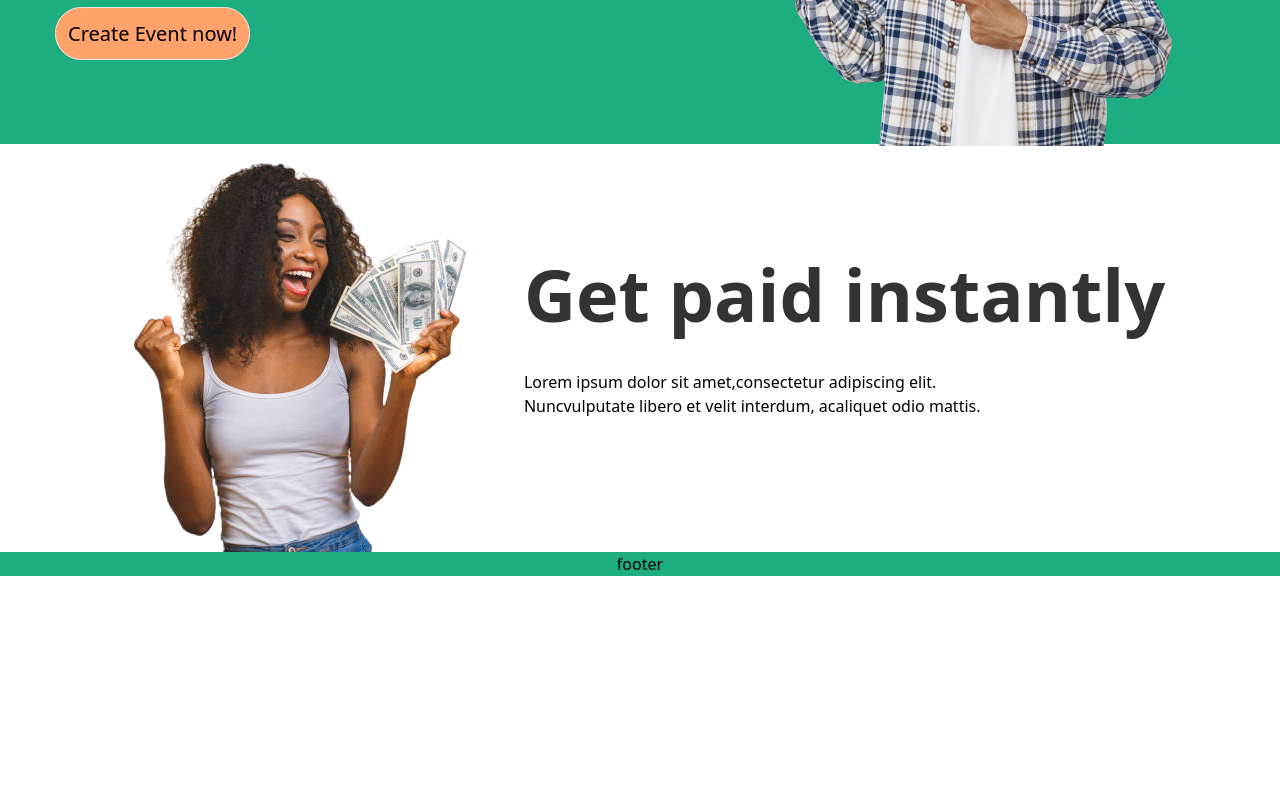
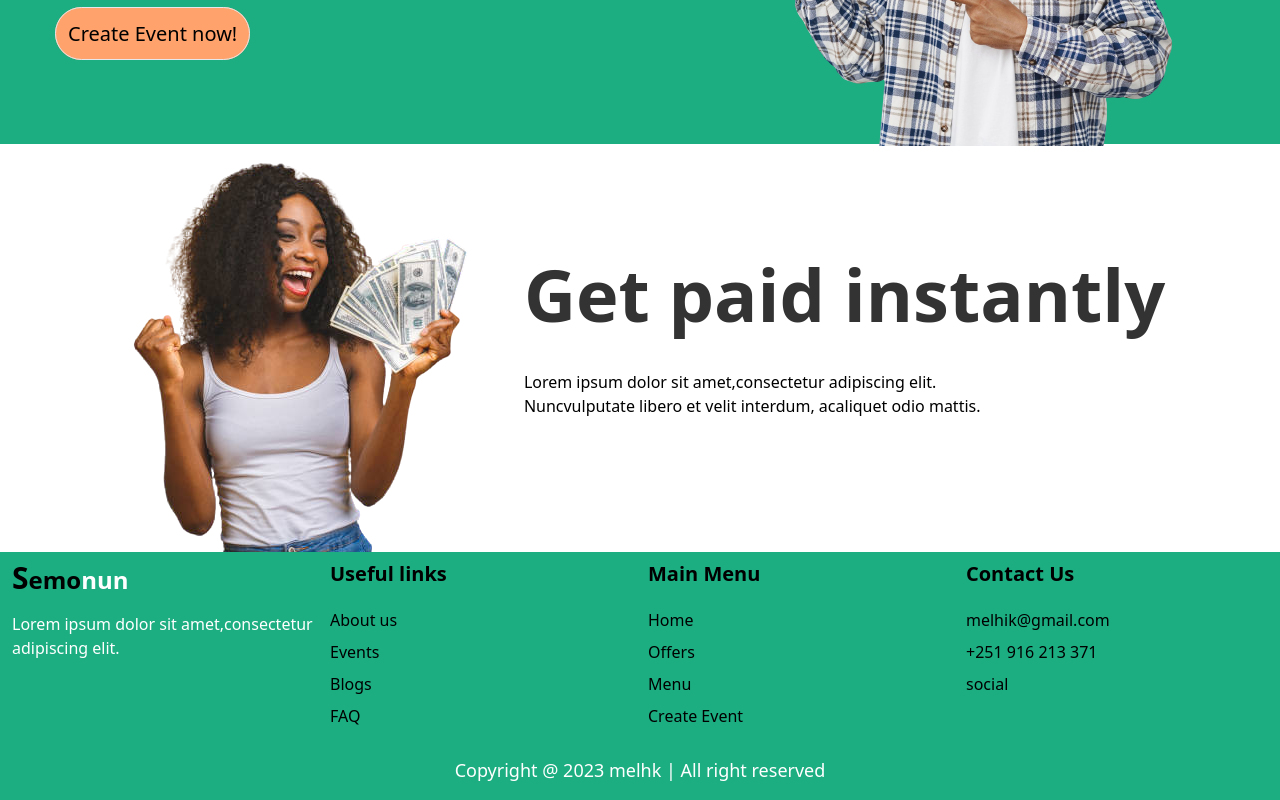
Before and after one commit to atsed27/Semmonu, a Next.js app: page / in a window 1280 px wide. Shown: the part 1140-1940 px from the top of the page. Before the commit the page ends 1716 px from the top, so only its background shows below. Built offline with nearby package versions, Linux system fonts and the light colour scheme; no server answers.

Commit message:
footer is update

```diff
--- a/components/Layout.jsx
+++ b/components/Layout.jsx
@@ -104,8 +104,73 @@ function Layout({ children, title }) {
               </nav>
             </header>
             <main className="m-auto mx-0 mt-0">{children}</main>
-            <footer className="flex items-center justify-center bg-primary">
-              footer
+            <footer className="flex flex-col items-center justify-center bg-primary ">
+              <div className="w-full ">
+                <div className="grid grid-cols-2 gap-4 mx-3 my-2 md:grid-cols-4">
+                  <div className="">
+                    <h2 className="mb-4 text-xl font-bold md:text-2xl">
+                      <span className="text-xl sm:text-3xl">S</span>emo
+                      <span className="text-white ">nun</span>
+                    </h2>
+                    <p className="text-white">
+                      Lorem ipsum dolor sit amet,consectetur adipiscing elit.
+                    </p>
+                  </div>
+                  <div className="">
+                    <h2 className="mb-4 text-xl font-bold ">Useful links</h2>
+                    <div className="">
+                      <Link href={'/'}>
+                        <h2 className="py-1"> About us</h2>
+                      </Link>{' '}
+                      <Link href={'/'}>
+                        <h2 className="py-1"> Events</h2>
+                      </Link>
+                      <Link href={'/'}>
+                        <h2 className="py-1"> Blogs</h2>
+                      </Link>
+                      <Link href={'/'}>
+                        <h2 className="py-1"> FAQ</h2>
+                      </Link>
+                    </div>
+                  </div>
+                  <div>
+                    <h2 className="mb-4 text-xl font-bold">Main Menu</h2>
+                    <div className="">
+                      <Link href={'/'}>
+                        <h2 className="py-1"> Home</h2>
+                      </Link>{' '}
+                      <Link href={'/'}>
+                        <h2 className="py-1"> Offers</h2>
+                      </Link>
+                      <Link href={'/'}>
+                        <h2 className="py-1"> Menu</h2>
+                      </Link>
+                      <Link href={'/'}>
+                        <h2 className="py-1"> Create Event</h2>
+                      </Link>
+                    </div>
+                  </div>
+                  <div>
+                    <h2 className="mb-4 text-xl font-bold">Contact Us</h2>
+                    <div className="">
+                      <Link href={'/'}>
+                        <h2 className="py-1">melhik@gmail.com</h2>
+                      </Link>{' '}
+                      <Link href={'/'}>
+                        <h2 className="py-1">+251 916 213 371</h2>
+                      </Link>
+                      <Link href={'/'}>
+                        <h2 className="py-1">social</h2>
+                      </Link>
+                    </div>
+                  </div>
+                </div>
+              </div>
+              <div className="my-4 text-white">
+                <h2 className="text-lg">
+                  Copyright @ 2023 melhk | All right reserved
+                </h2>
+              </div>
             </footer>
           </div>
         )}
--- a/pages/event/[id].js
+++ b/pages/event/[id].js
@@ -11,8 +11,6 @@ import Recommend from '@/components/Recommend';
 function EventScreen(props) {
   const { state, dispatch } = useContext(Store);
   const { event, events } = props;
-  console.log(event);
-  const img = event.image;
   const router = useRouter();
   if (!event) {
     return <div>Event is not found</div>;
@@ -45,7 +43,7 @@ function EventScreen(props) {
               height={640}
               width={640}
               layout="responsive"
-              src={img}
+              src={event.image}
               alt="event "
             />
           </div>
--- a/pages/pay.js
+++ b/pages/pay.js
@@ -1,8 +1,14 @@
 import Layout from '@/components/Layout';
-import React from 'react';
+import Loader from '@/components/loader/Loader';
 
 function Pay() {
-  return <Layout>Pay</Layout>;
+  return (
+    <Layout>
+      <div>
+        <Loader />
+      </div>
+    </Layout>
+  );
 }
 
 export default Pay;
```
